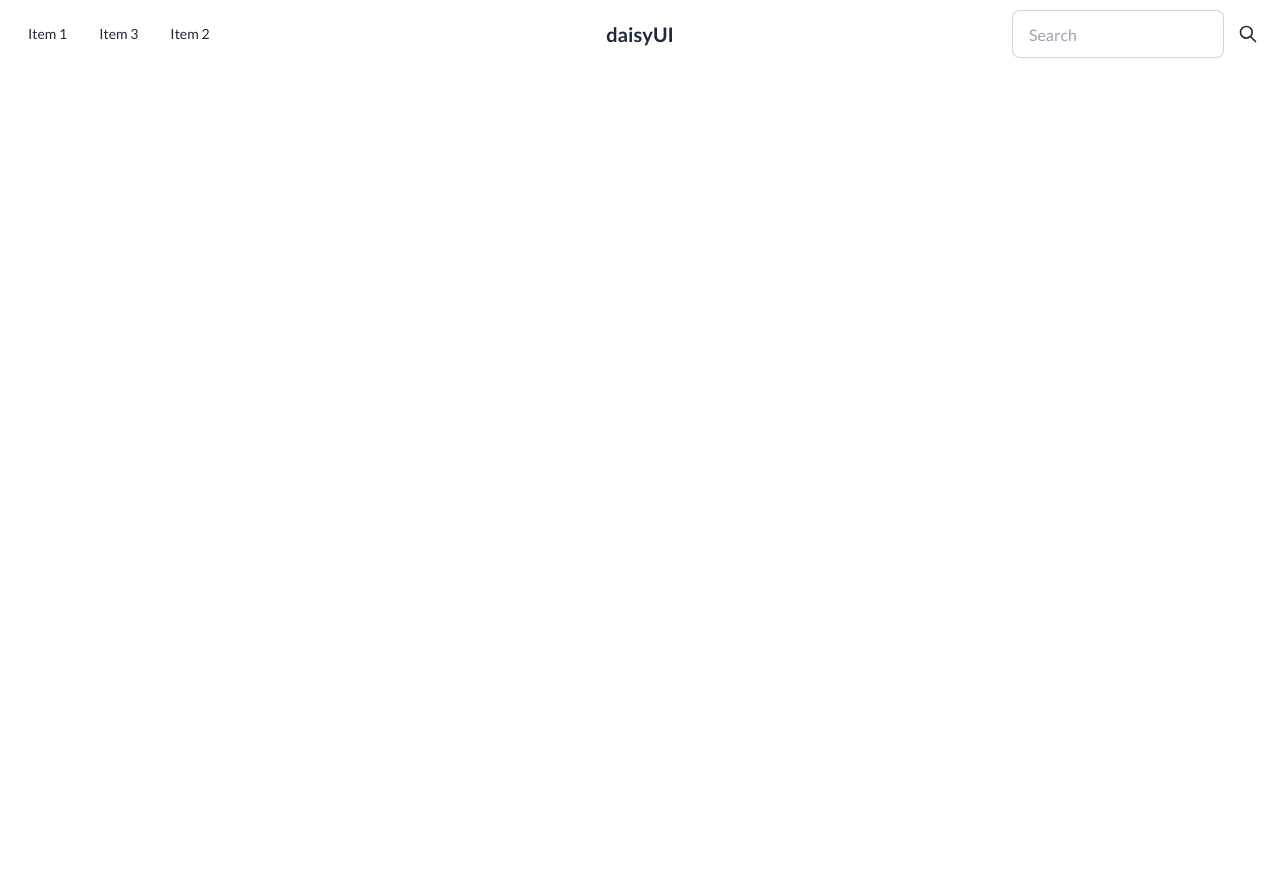
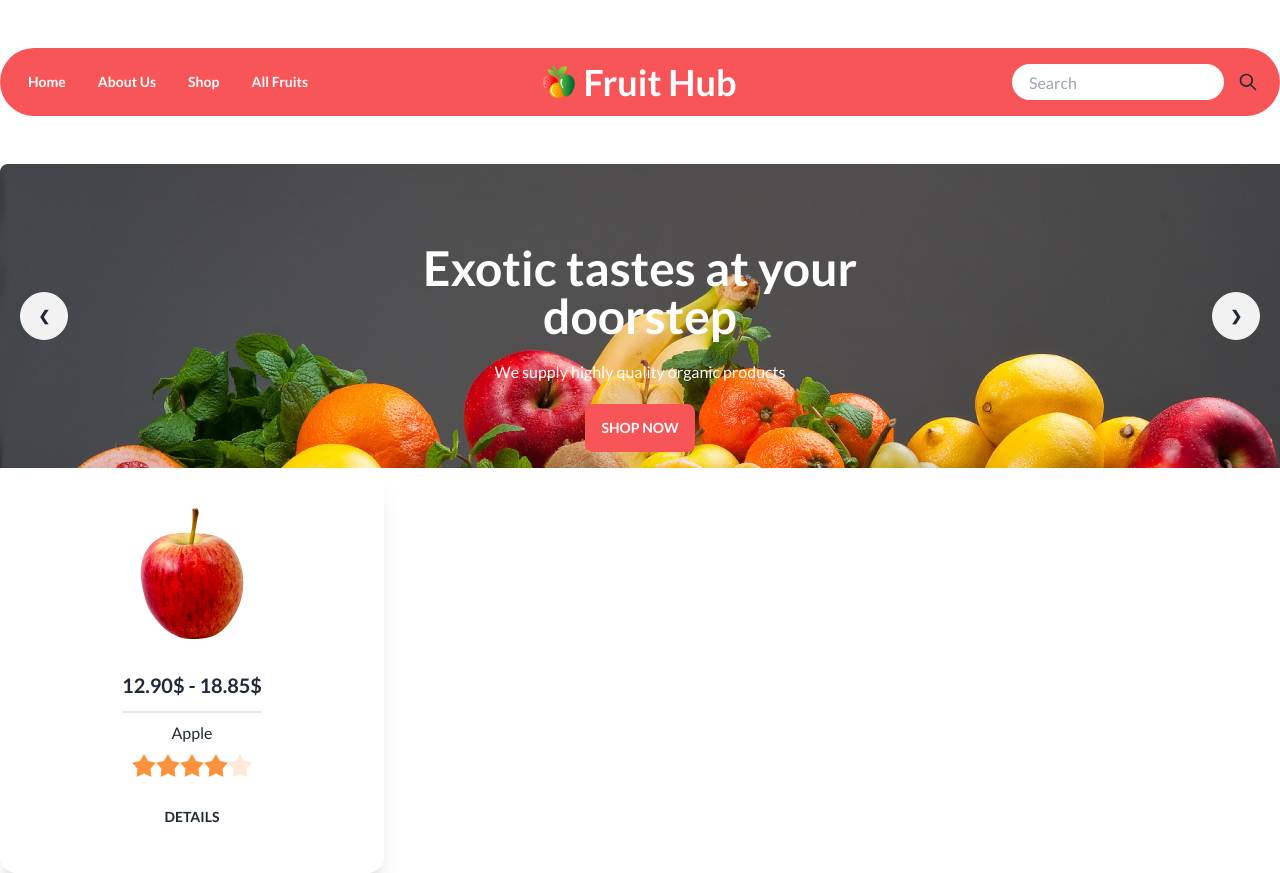
Before and after one commit to MD-SAYED-AL-SAFTI/fruit-hub, a plain HTML site: page index.html in a window 1280 px wide. Before the commit the page ends 800 px from the top, so only its background shows below. Drawn offline with nearby package versions, Linux system fonts and the light colour scheme; grey boxes are pictures that could not be loaded.

Commit message:
banner added

```diff
--- a/index.html
+++ b/index.html
@@ -11,6 +11,20 @@
 <link rel="preconnect" href="https://fonts.googleapis.com">
 <link rel="preconnect" href="https://fonts.gstatic.com" crossorigin>
 <link href="https://fonts.googleapis.com/css2?family=Lato:wght@300;400;700;900&display=swap" rel="stylesheet">
+<!--Tailwind Custom Classes-->
+<script>
+  tailwind.config = {
+    theme: {
+      extend: {
+        colors: {
+          clifford: '#da373d',
+          'fruit-color': '#F85559',
+        }
+      }
+    }
+  }
+</script>
+<!--Custom styles-->
 <style>
     .font-lato{
         font-family: 'Lato', sans-serif;
@@ -19,27 +33,30 @@
 </head>
 <body class="font-lato">
     <header>
+<!--navbar start-->
+      <section>
+        <nav>
+          <div class="container mx-auto">
+            <div class="navbar bg-fruit-color my-12 rounded-full">
+                <div class="navbar-start">
+                    <div class="text-white font-bold hidden lg:flex">
+                        <ul class="menu menu-horizontal px-1">
+                          <li><a>Home</a></li>
 
-        <nav>
-            <div class="navbar bg-base-100">
-                <div class="navbar-start">
-                    <div class=" navbar-center hidden lg:flex">
-                        <ul class="menu menu-horizontal px-1">
-                          <li><a>Item 1</a></li>
-                          <li tabindex="0">
-                          </li>
-                          <li><a>Item 3</a></li>
-                      </li>
-                      <li><a>Item 2</a></li>
+                          <li><a>About Us</a></li>
+
+                      <li><a>Shop</a></li>
+                      <li><a>All Fruits</a></li>
                         </ul>
                       </div>
                 </div>
                 <div class="navbar-center">
-                  <a class="btn btn-ghost normal-case text-xl">daisyUI</a>
+                  <img class="w-8 h-8" src="images/logo.png" alt="">
+                  <a class="pl-2 font-bold text-white text-4xl">Fruit Hub</a>
                 </div>
                 <div class="navbar-end">
                     <div class="form-control">
-                        <input type="text" placeholder="Search" class="input input-bordered w-24 md:w-auto" />
+                        <input type="text" placeholder="Search" class="input rounded-full h-9 w-24 md:w-auto" />
                       </div>
                     <button class="btn btn-ghost btn-circle">
                     <svg xmlns="http://www.w3.org/2000/svg" class="h-5 w-5" fill="none" viewBox="0 0 24 24" stroke="currentColor"><path stroke-linecap="round" stroke-linejoin="round" stroke-width="2" d="M21 21l-6-6m2-5a7 7 0 11-14 0 7 7 0 0114 0z" /></svg>
@@ -47,10 +64,103 @@
 
                 </div>
               </div>
+            </div>
         </nav>
+      </section>
+      <section>
+        <div class="container mx-auto">
+        <div class="carousel w-full">
+          <div id="slide1" class="carousel-item relative w-full">
+            <div class="w-screen" style="background-image: url(images/banner1.png);">
+
+              <div class="hero-content text-center text-white text-neutral-content pt-20">
+                <div class="max-w-md">
+                  <h1 class="mb-5 text-5xl font-bold">Exotic tastes at your doorstep</h1>
+                  <p class="mb-5">We supply highly quality organic products</p>
+                  <button class="btn btn-error bg-fruit-color text-white border-hidden">Shop Now</button>
+                </div>
+              </div>
+            </div>
+            <div class="absolute flex justify-between transform -translate-y-1/2 left-5 right-5 top-1/2">
+              <a href="#slide4" class="btn btn-circle">❮</a>
+              <a href="#slide2" class="btn btn-circle">❯</a>
+            </div>
+          </div>
+          <div id="slide2" class="carousel-item relative w-full">
+            <div class="w-screen" style="background-image: url(images/banner2.png);">
+
+              <div class="hero-content text-center text-white text-neutral-content pt-20">
+                <div class="max-w-md">
+                  <h1 class="mb-5 text-5xl font-bold">Exotic tastes at your doorstep</h1>
+                  <p class="mb-5">We supply highly quality organic products</p>
+                  <button class="btn btn-error bg-fruit-color text-white border-hidden">Shop Now</button>
+                </div>
+              </div>
+            </div>
+            <div class="absolute flex justify-between transform -translate-y-1/2 left-5 right-5 top-1/2">
+              <a href="#slide1" class="btn btn-circle">❮</a>
+              <a href="#slide3" class="btn btn-circle">❯</a>
+            </div>
+          </div>
+          <div id="slide3" class="carousel-item relative w-full">
+            <div class="w-screen" style="background-image: url(images/banner3.png);">
+
+              <div class="hero-content text-center text-white text-neutral-content pt-20">
+                <div class="max-w-md">
+                  <h1 class="mb-5 text-5xl font-bold">Exotic tastes at your doorstep</h1>
+                  <p class="mb-5">We supply highly quality organic products</p>
+                  <button class="btn btn-error bg-fruit-color text-white border-hidden">Shop Now</button>
+                </div>
+              </div>
+            </div>
+            <div class="absolute flex justify-between transform -translate-y-1/2 left-5 right-5 top-1/2">
+              <a href="#slide2" class="btn btn-circle">❮</a>
+              <a href="#slide4" class="btn btn-circle">❯</a>
+            </div>
+          </div>
+          <div id="slide4" class="carousel-item relative w-full">
+            <div class="w-screen" style="background-image: url(images/banner4.png);">
+
+              <div class="hero-content text-center text-white text-neutral-content pt-20">
+                <div class="max-w-md">
+                  <h1 class="mb-5 text-5xl font-bold">Exotic tastes at your doorstep</h1>
+                  <p class="mb-5">We supply highly quality organic products</p>
+                  <button class="btn btn-error bg-fruit-color text-white border-hidden">Shop Now</button>
+                </div>
+              </div>
+            </div>
+            <div class="absolute flex justify-between transform -translate-y-1/2 left-5 right-5 top-1/2">
+              <a href="#slide3" class="btn btn-circle">❮</a>
+              <a href="#slide1" class="btn btn-circle">❯</a>
+            </div>
+          </div>
+        </div>
+      </div>
+
+      </section>
 
     </header>
-    <main></main>
+    <main>
+      <div class="card w-96 bg-base-100 shadow-xl">
+        <figure class="px-10 pt-10">
+          <img src="/images/fruit6.png" alt="fruit" class="rounded-xl" />
+        </figure>
+        <div class="card-body items-center text-center">
+          <h2 class="card-title pb-3 border-b-2">12.90$ - 18.85$</h2>
+          <p>Apple</p>
+          <div class="rating">
+            <input type="radio" name="rating-2" class="mask mask-star-2 bg-orange-400" />
+            <input type="radio" name="rating-2" class="mask mask-star-2 bg-orange-400" />
+            <input type="radio" name="rating-2" class="mask mask-star-2 bg-orange-400" />
+            <input type="radio" name="rating-2" class="mask mask-star-2 bg-orange-400" checked />
+            <input type="radio" name="rating-2" class="mask mask-star-2 bg-orange-400" />
+          </div>
+          <div class="card-actions">
+            <button class="btn btn-ghost mt-2">Details</button>
+          </div>
+        </div>
+      </div>
+    </main>
     <footer></footer>
 
 </body>
```
